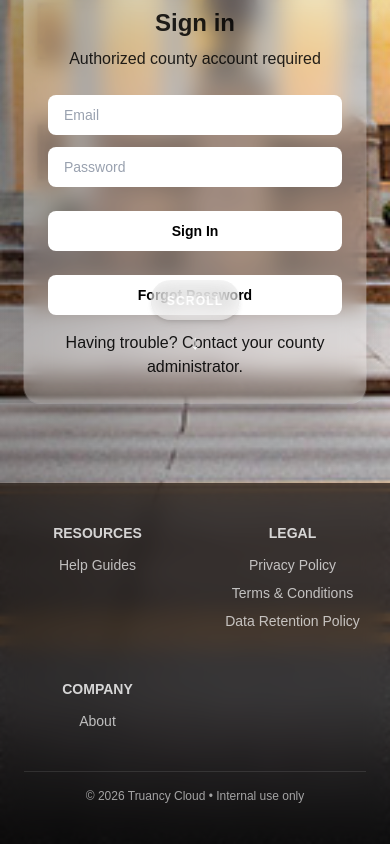
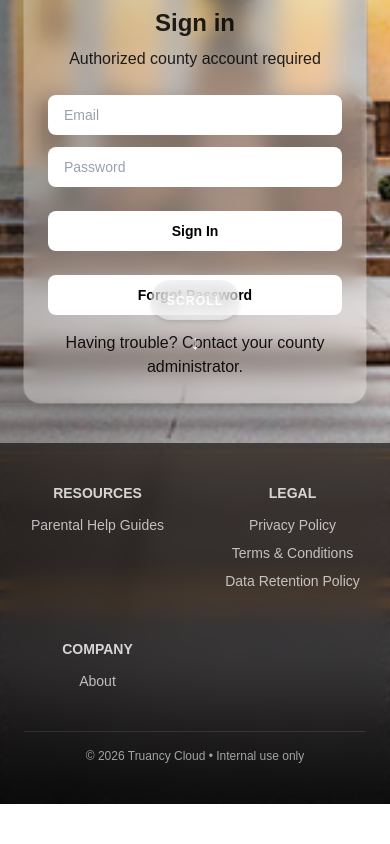
Before and after one commit to Debjani-99/truancy-cloud, a Next.js app: page /login in a window 390 px wide. Shown: the part 893-1737 px from the top of the page. After the commit the page ends 1697 px from the top, so only its background shows below. Built offline with nearby package versions, Linux system fonts and the light colour scheme.

Commit message:
added same footer for all the users

```diff
--- /dev/null
+++ b/app/components/Footer.tsx
@@ -0,0 +1,54 @@
+export default function Footer() {
+  return (
+    <footer className="relative z-10 mt-10 bg-black/60 backdrop-blur-md text-white">
+      <div className="mx-auto max-w-6xl px-6 py-10">
+
+        <div className="mx-auto grid max-w-3xl grid-cols-2 gap-12 text-center md:grid-cols-3">
+
+          <div className="flex flex-col items-center">
+            <h3 className="mb-3 text-sm font-semibold uppercase text-white/80">
+              Resources
+            </h3>
+            <ul className="space-y-2 text-sm text-white/70">
+              <li className="hover:text-white cursor-pointer">
+                Parental Help Guides
+              </li>
+            </ul>
+          </div>
+
+          <div className="flex flex-col items-center">
+            <h3 className="mb-3 text-sm font-semibold uppercase text-white/80">
+              Legal
+            </h3>
+            <ul className="space-y-2 text-sm text-white/70">
+              <li className="hover:text-white cursor-pointer">
+                Privacy Policy
+              </li>
+              <li className="hover:text-white cursor-pointer">
+                Terms & Conditions
+              </li>
+              <li className="hover:text-white cursor-pointer">
+                Data Retention Policy
+              </li>
+            </ul>
+          </div>
+
+          <div className="flex flex-col items-center">
+            <h3 className="mb-3 text-sm font-semibold uppercase text-white/80">
+              Company
+            </h3>
+            <ul className="space-y-2 text-sm text-white/70">
+              <li className="hover:text-white cursor-pointer">About</li>
+            </ul>
+          </div>
+
+        </div>
+
+        <div className="mt-10 border-t border-white/10 pt-4 text-center text-xs text-white/60">
+          &copy; {new Date().getFullYear()} Truancy Cloud • Internal use only
+        </div>
+
+      </div>
+    </footer>
+  );
+}
--- a/app/dashboard/page.tsx
+++ b/app/dashboard/page.tsx
@@ -5,6 +5,7 @@ import { useRouter } from "next/navigation";
 import Image from "next/image";
 import { useSession, signOut } from "next-auth/react";
 import { useSearchParams } from "next/navigation";
+import Footer from "@/app/components/Footer";
 
 type Role = "SCHOOL" | "COURT" | "ADMIN";
 
@@ -168,6 +169,7 @@ export default function DashboardPage() {
             Loading your dashboard...
           </p>
         </div>
+      <Footer />
       </main>
     );
   }
@@ -365,6 +367,8 @@ export default function DashboardPage() {
             </div>
           </div>
         </section>
+
+      <Footer />
       </main>
     );
   }
@@ -616,6 +620,8 @@ export default function DashboardPage() {
           </>
         )}
       </section>
+
+    <Footer />
     </main>
   );
 }
--- a/app/login/page.tsx
+++ b/app/login/page.tsx
@@ -3,6 +3,7 @@
 import { signIn } from "next-auth/react";
 import { useState } from "react";
 import { useRouter } from "next/navigation";
+import Footer from "@/app/components/Footer";
 
 export default function LoginPage() {
   const [form, setForm] = useState({ email: "", password: "" });
@@ -129,58 +130,8 @@ export default function LoginPage() {
 <div className="pointer-events-none absolute bottom-0 left-0 right-0 h-24 bg-gradient-to-t from-black/60 to-transparent" />
 
       {/* Footer */}
-<footer className="relative z-10 mt-20 bg-black/60 backdrop-blur-md text-white">
-  <div className="mx-auto max-w-6xl px-6 py-10">
+<Footer />
 
-    <div className="mx-auto grid max-w-3xl grid-cols-2 gap-12 text-center md:grid-cols-3">
-
-      {/* Resources */}
-      <div>
-        <h3 className="mb-3 text-sm font-semibold uppercase text-white/80">
-          Resources
-        </h3>
-        <ul className="space-y-2 text-sm text-white/70">
-          <li className="hover:text-white cursor-pointer">Help Guides</li>
-        </ul>
-      </div>
-
-      {/* Legal */}
-      <div>
-        <h3 className="mb-3 text-sm font-semibold uppercase text-white/80">
-          Legal
-        </h3>
-        <ul className="space-y-2 text-sm text-white/70">
-          <li className="hover:text-white cursor-pointer">
-            Privacy Policy
-          </li>
-          <li className="hover:text-white cursor-pointer">
-            Terms & Conditions
-          </li>
-          <li className="hover:text-white cursor-pointer">
-            Data Retention Policy
-          </li>
-        </ul>
-      </div>
-
-      {/* Company */}
-      <div>
-        <h3 className="mb-3 text-sm font-semibold uppercase text-white/80">
-          Company
-        </h3>
-        <ul className="space-y-2 text-sm text-white/70">
-          <li className="hover:text-white cursor-pointer">About</li>
-        </ul>
-      </div>
-
-    </div>
-
-    {/* Bottom bar */}
-    <div className="mt-10 border-t border-white/10 pt-4 text-center text-xs text-white/60">
-      &copy; {new Date().getFullYear()} Truancy Cloud • Internal use only
-    </div>
-
-  </div>
-</footer>
     </main>
   );
 }
```
